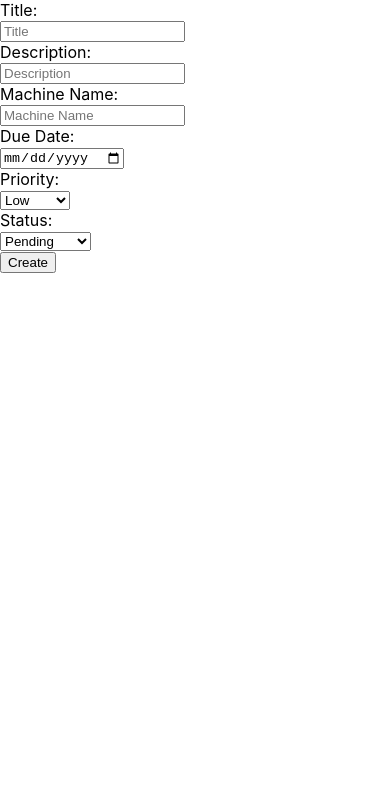
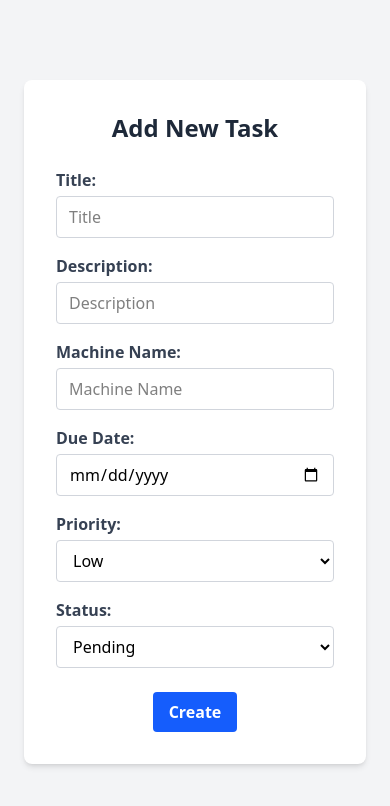
Before and after one commit to ABDELLAHdev01/HahnTrack, a React (Create React App) app in the folder hahntrack-frontend/: page /add in a window 390 px wide. Shown: the top 806 px of the page. Built offline with nearby package versions, Linux system fonts and the light colour scheme.

Commit message:
[ HT-FRONTEND ] : center and style TaskForm page with clean responsive card layout

```diff
--- a/hahntrack-frontend/package.json
+++ b/hahntrack-frontend/package.json
@@ -44,6 +44,7 @@
     ]
   },
   "devDependencies": {
-    "@types/react-router-dom": "^5.3.3"
+    "@types/react-router-dom": "^5.3.3",
+    "postcss": "^8.5.6"
   }
 }
--- a/hahntrack-frontend/public/index.html
+++ b/hahntrack-frontend/public/index.html
@@ -24,6 +24,8 @@
       work correctly both with client-side routing and a non-root public URL.
       Learn how to configure a non-root public URL by running `npm run build`.
     -->
+    <script src="https://cdn.jsdelivr.net/npm/@tailwindcss/browser@4"></script>
+
     <title>React App</title>
   </head>
   <body>
--- a/hahntrack-frontend/src/components/TaskFormFields.tsx
+++ b/hahntrack-frontend/src/components/TaskFormFields.tsx
@@ -9,59 +9,79 @@ interface TaskFormFieldsProps {
 export default function TaskFormFields({ form, onChange }: TaskFormFieldsProps) {
   return (
     <>
-      <div>
-        <label>Title:</label><br />
+      <div className="mb-4">
+        <label className="block mb-1 font-semibold text-gray-700" htmlFor="title">Title:</label>
         <input
+          id="title"
           name="title"
           value={form.title}
           onChange={onChange}
           required
           placeholder="Title"
+          className="w-full px-3 py-2 border border-gray-300 rounded focus:outline-none focus:ring-2 focus:ring-indigo-500"
         />
       </div>
 
-      <div>
-        <label>Description:</label><br />
+      <div className="mb-4">
+        <label className="block mb-1 font-semibold text-gray-700" htmlFor="description">Description:</label>
         <input
+          id="description"
           name="description"
           value={form.description}
           onChange={onChange}
           placeholder="Description"
+          className="w-full px-3 py-2 border border-gray-300 rounded focus:outline-none focus:ring-2 focus:ring-indigo-500"
         />
       </div>
 
-      <div>
-        <label>Machine Name:</label><br />
+      <div className="mb-4">
+        <label className="block mb-1 font-semibold text-gray-700" htmlFor="machineName">Machine Name:</label>
         <input
+          id="machineName"
           name="machineName"
           value={form.machineName}
           onChange={onChange}
           placeholder="Machine Name"
+          className="w-full px-3 py-2 border border-gray-300 rounded focus:outline-none focus:ring-2 focus:ring-indigo-500"
         />
       </div>
 
-      <div>
-        <label>Due Date:</label><br />
+      <div className="mb-4">
+        <label className="block mb-1 font-semibold text-gray-700" htmlFor="dueDate">Due Date:</label>
         <input
+          id="dueDate"
           name="dueDate"
           type="date"
           value={form.dueDate}
           onChange={onChange}
+          className="w-full px-3 py-2 border border-gray-300 rounded focus:outline-none focus:ring-2 focus:ring-indigo-500"
         />
       </div>
 
-      <div>
-        <label>Priority:</label><br />
-        <select name="priority" value={form.priority} onChange={onChange}>
+      <div className="mb-4">
+        <label className="block mb-1 font-semibold text-gray-700" htmlFor="priority">Priority:</label>
+        <select
+          id="priority"
+          name="priority"
+          value={form.priority}
+          onChange={onChange}
+          className="w-full px-3 py-2 border border-gray-300 rounded bg-white focus:outline-none focus:ring-2 focus:ring-indigo-500"
+        >
           <option value="LOW">Low</option>
           <option value="MEDIUM">Medium</option>
           <option value="HIGH">High</option>
         </select>
       </div>
 
-      <div>
-        <label>Status:</label><br />
-        <select name="status" value={form.status} onChange={onChange}>
+      <div className="mb-4">
+        <label className="block mb-1 font-semibold text-gray-700" htmlFor="status">Status:</label>
+        <select
+          id="status"
+          name="status"
+          value={form.status}
+          onChange={onChange}
+          className="w-full px-3 py-2 border border-gray-300 rounded bg-white focus:outline-none focus:ring-2 focus:ring-indigo-500"
+        >
           <option value="PENDING">Pending</option>
           <option value="IN_PROGRESS">In Progress</option>
           <option value="COMPLETED">Completed</option>
--- a/hahntrack-frontend/src/components/TaskItem.tsx
+++ b/hahntrack-frontend/src/components/TaskItem.tsx
@@ -8,11 +8,40 @@ interface Props {
 
 export default function TaskItem({ task, onDelete }: Props) {
   return (
-    <li>
-      <strong>{task.title}</strong> - {task.machineName} ({task.status})
-      <br />
-      <Link to={`/edit/${task.id}`}>✏️ Edit</Link>
-      <button onClick={() => onDelete(task.id)}>🗑️ Delete</button>
+    <li
+      className="flex flex-col md:flex-row md:items-center justify-between p-4 mb-3 bg-white rounded-lg shadow hover:shadow-md transition-shadow"
+    >
+      <div>
+        <strong className="text-lg text-indigo-700">{task.title}</strong>
+        <p className="text-gray-600">
+          {task.machineName} —{' '}
+          <span
+            className={`font-semibold ${
+              task.status === 'COMPLETED' ? 'text-green-600' :
+              task.status === 'IN_PROGRESS' ? 'text-yellow-600' :
+              'text-red-600'
+            }`}
+          >
+            {task.status.replace('_', ' ')}
+          </span>
+        </p>
+      </div>
+
+      <div className="mt-3 md:mt-0 flex space-x-4">
+        <Link
+          to={`/edit/${task.id}`}
+          className="inline-flex items-center px-3 py-1.5 bg-indigo-600 text-white rounded hover:bg-indigo-700 transition"
+        >
+          ✏️ Edit
+        </Link>
+        <button
+          onClick={() => onDelete(task.id)}
+          className="inline-flex items-center px-3 py-1.5 bg-red-600 text-white rounded hover:bg-red-700 transition"
+          aria-label={`Delete task ${task.title}`}
+        >
+          🗑️ Delete
+        </button>
+      </div>
     </li>
   );
 }
--- a/hahntrack-frontend/src/index.css
+++ b/hahntrack-frontend/src/index.css
@@ -1,13 +1,10 @@
+
+@tailwind base;
+@tailwind components;
+@tailwind utilities;
+
+/* Optional: Reset body */
 body {
   margin: 0;
-  font-family: -apple-system, BlinkMacSystemFont, 'Segoe UI', 'Roboto', 'Oxygen',
-    'Ubuntu', 'Cantarell', 'Fira Sans', 'Droid Sans', 'Helvetica Neue',
-    sans-serif;
-  -webkit-font-smoothing: antialiased;
-  -moz-osx-font-smoothing: grayscale;
+  padding: 0;
 }
-
-code {
-  font-family: source-code-pro, Menlo, Monaco, Consolas, 'Courier New',
-    monospace;
-}
--- a/hahntrack-frontend/src/pages/TaskForm.tsx
+++ b/hahntrack-frontend/src/pages/TaskForm.tsx
@@ -34,17 +34,25 @@ function TaskForm() {
   const handleSubmit = (e: FormEvent) => {
     e.preventDefault();
     const req = id ? api.put(`/tasks/${id}`, form) : api.post("/tasks", form);
-
     req.then(() => navigate("/"));
   };
 
   return (
+    <div className="min-h-screen flex items-center justify-center bg-gray-100 p-6">
+      <div className="bg-white shadow-md rounded-lg p-8 w-full max-w-xl">
+        <h2 className="text-2xl font-bold mb-6 text-center text-gray-800">
+          {id ? "Edit Task" : "Add New Task"}
+        </h2>
         <form onSubmit={handleSubmit}>
           <TaskFormFields form={form} onChange={handleChange} />
+          <div className="text-center mt-6">
             <Button type="submit" variant="primary">
               {id ? "Update" : "Create"}
             </Button>
+          </div>
         </form>
+      </div>
+    </div>
   );
 }
 
--- a/hahntrack-frontend/src/pages/TaskList.tsx
+++ b/hahntrack-frontend/src/pages/TaskList.tsx
@@ -22,14 +22,28 @@ function TaskList() {
   };
 
   return (
-    <div style={{ padding: "2rem" }}>
-      <h1>Maintenance Tasks</h1>
-      <Link to="/add">➕ Add Task</Link>
-      <ul>
-        {tasks.map((task) => (
-          <TaskItem key={task.id} task={task} onDelete={handleDelete} />
-        ))}
-      </ul>
+    <div className="min-h-screen bg-gray-100 p-8">
+      <div className="max-w-4xl mx-auto bg-white rounded-lg shadow-lg p-6">
+        <div className="flex justify-between items-center mb-6">
+          <h1 className="text-2xl font-bold text-gray-800">Maintenance Tasks</h1>
+          <Link
+            to="/add"
+            className="bg-blue-600 hover:bg-blue-700 text-white px-4 py-2 rounded shadow transition"
+          >
+            ➕ Add Task
+          </Link>
+        </div>
+
+        {tasks.length === 0 ? (
+          <p className="text-gray-500">No tasks found.</p>
+        ) : (
+          <ul className="space-y-4">
+            {tasks.map((task) => (
+              <TaskItem key={task.id} task={task} onDelete={handleDelete} />
+            ))}
+          </ul>
+        )}
+      </div>
     </div>
   );
 }
```
Also changed, not shown: hahntrack-frontend/src/App.tsx (+6 -2 lines), hahntrack-frontend/public/images/cover.png (added), 1 other file (tests, documents, lock files or other folders). Lines whose indentation alone changed are shown as unchanged.
